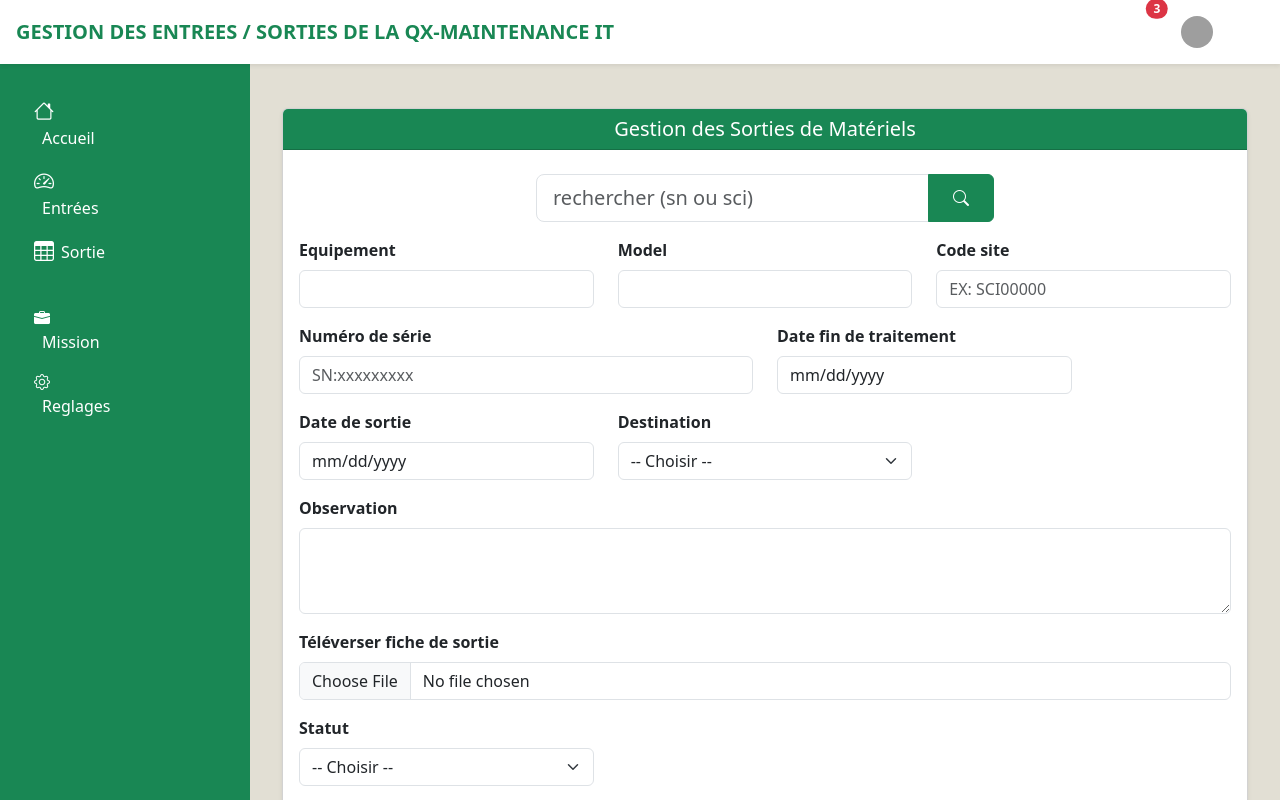
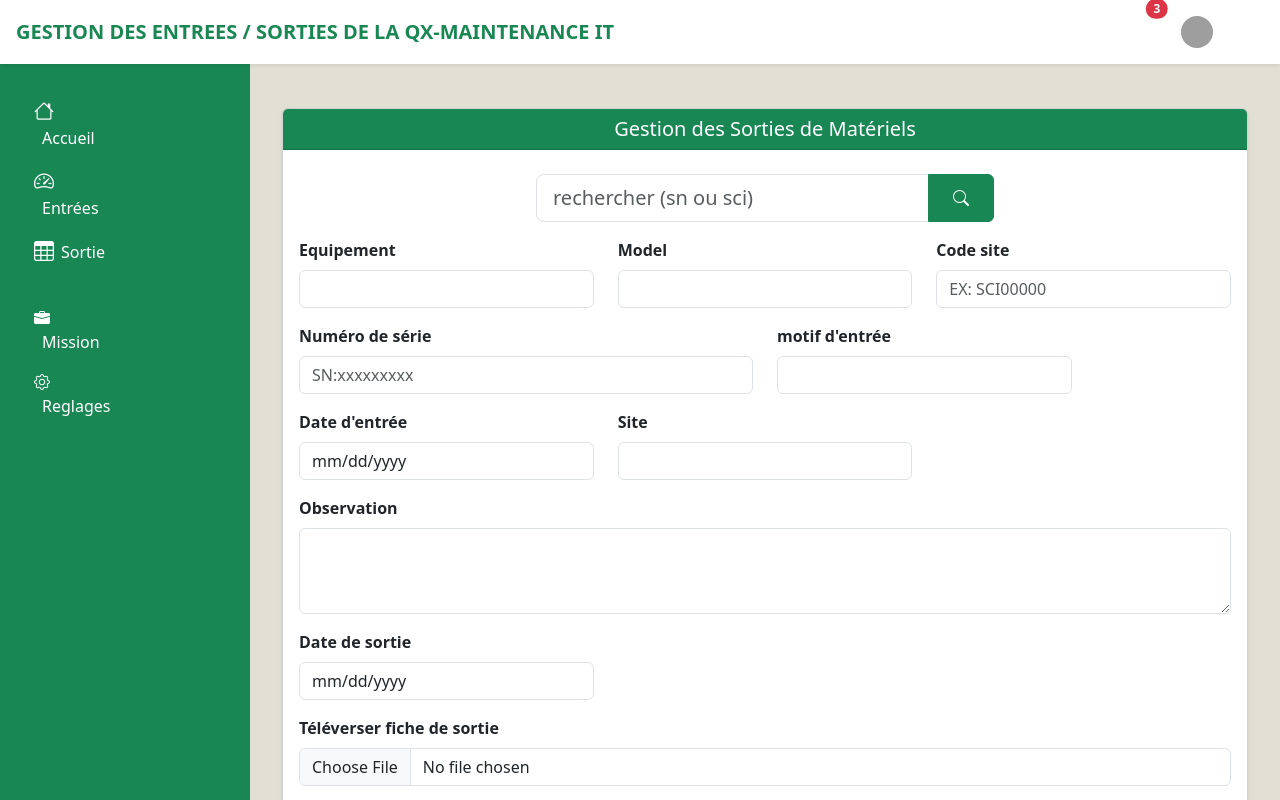
Before and after one commit to malachie45/dashQx_Maint_IT, an Angular app: page /sortie in a window 1280 px wide. Shown: the top 800 px of the page. Built offline with nearby package versions, Linux system fonts and the light colour scheme; grey boxes are pictures that could not be loaded.

Commit message:
recherche auto ok

```diff
--- a/src/app/pages/entree/entree.html
+++ b/src/app/pages/entree/entree.html
@@ -145,11 +145,11 @@
 
           </div>
 
-<<<<<<< HEAD
+
 
           <!-- Upload fichier -->
           <div class="col-md-12 mb-3">
-=======
+
           <!-- Traitement -->
           <!-- <div class="col-md-12 mb-3">
             <label class="form-label">Traitement</label>
@@ -158,7 +158,7 @@
               [(ngModel)]="formData.traitement"
               name="traitement"></textarea>
           </div> -->
->>>>>>> 594a5acafe02cc234df415e19fd1eb79c115e7a9
+
 
             <label class="form-label">
 
--- a/src/app/pages/sortie/sortie.html
+++ b/src/app/pages/sortie/sortie.html
@@ -52,36 +52,41 @@
           </div>
 
 
+          <!-- motif d'entrée -->
+          <div class="col-md-4 mb-3">
+            <label class="form-label">motif d'entrée</label>
+            <input type="text" class="form-control"
+              [(ngModel)]="formData.motifentre"
+              name="motifentre"
+              required  readonly>
+          </div>
+
+          <!-- Date début -->
+          <div class="col-md-4 mb-3">
+            <label class="form-label">Date d'entrée</label>
+            <input type="date" class="form-control"
+              [(ngModel)]="formData.dateEntree"
+              name="dateDebut" readonly>
+          </div>
+
             <!-- Date début -->
-          <div class="col-md-4 mb-3">
+        <!--   <div class="col-md-4 mb-3">
             <label class="form-label">Date fin de traitement</label>
             <input type="date" class="form-control"
               [(ngModel)]="formData.dateDebut"
               name="dateDebut" readonly>
-          </div>
+          </div> -->
 
 
-          <!-- Date de sortie -->
+
+
+          <!-- site -->
           <div class="col-md-4 mb-3">
-            <label class="form-label">Date de sortie</label>
-            <input type="date" class="form-control"
-              [(ngModel)]="formData.dateEntree"
-              name="dateEntree"
-              required readonly>
-          </div>
-
-          <!-- Origine -->
-          <div class="col-md-4 mb-3">
-            <label class="form-label">Destination</label>
-            <select class="form-select"
+            <label class="form-label">Site</label>
+            <input type="text" class="form-control"
               [(ngModel)]="formData.origine"
               name="origine"
               required readonly>
-              <option value="">-- Choisir --</option>
-              <option value="client">Client</option>
-              <option value="interne">Interne</option>
-              <option value="fournisseur">Fournisseur</option>
-            </select>
           </div>
 
           <!-- Equipement -->
@@ -111,6 +116,15 @@
               name="traitement"></textarea>
           </div>
 
+            <!-- Date de sortie -->
+          <div class="col-md-4 mb-3">
+            <label class="form-label">Date de sortie</label>
+            <input type="date" class="form-control"
+              [(ngModel)]="formData.datesorti"
+              name="datesorti"
+              required readonly>
+          </div>
+
                <!-- Fichier à uploader -->
           <div class="col-md-12 mb-3">
             <label class="form-label">Téléverser fiche de sortie</label>
@@ -126,7 +140,6 @@
               name="statut"
               required>
               <option value="">-- Choisir --</option>
-              <option value="encours">En cours</option>
               <option value="resolu">Résolu</option>
               <option value="rebut">Rebut</option>
             </select>
--- a/src/app/pages/sortie/sortie.ts
+++ b/src/app/pages/sortie/sortie.ts
@@ -25,18 +25,20 @@ sorti:any
     origine: '',
     codeSite: '',
     numeroSerie: '',
-    motif: '',
     traitement: '',
     dateDebut: '',
-    dateFin: '',
+    datesorti: '',
     statut: '',
     eqpt: '',
-    model: ''
+    model: '',
+    motifentre:''
   };
 
   constructor(private dataservice:ServiceSortie){}
 
   onSubmit() {
+
+
     // ✅ message succès
           Swal.fire({
                   icon: 'success',
@@ -52,13 +54,14 @@ sorti:any
     origine: '',
     codeSite: '',
     numeroSerie: '',
-    motif: '',
     traitement: '',
     dateDebut: '',
-    dateFin: '',
+    datesorti: '',
     statut: '',
     eqpt: '',
-    model: ''
+    model: '',
+    motifentre:'',
+
   };
 
   }
@@ -67,10 +70,15 @@ sorti:any
     this.donneesRecherche = data;
     console.log(data);
     // remplissage automatique des champs
-      this.formData.eqpt = data.data[0].eqpt;
-      this.formData.model = data.data[0].model;
-      this.formData.codeSite = data.data[0].cod_sit;
-      this.formData.numeroSerie = data.data[0].serial_num;
+      this.formData.eqpt = data.eqpt;
+      this.formData.model = data.model;
+      this.formData.codeSite = data.cod_sit;
+      this.formData.numeroSerie = data.serial_num;
+      this.formData.motifentre = data.motif;
+      this.formData.dateEntree = data.date_entree;
+      this.formData.eqpt = data.nom_eqpt;
+      this.formData.origine = data.nom_site;
+
 
 }
 
--- a/src/app/service/search.ts
+++ b/src/app/service/search.ts
@@ -12,7 +12,7 @@ export class Searchservice {
 
   getsearch(recherch: string): Observable<any> {
   return this.httpclient.get(
-    `http://127.0.0.1:8000/api/recherche?recherch=${recherch}`
+    `http://127.0.0.1:8000/api/recherche-entree?recherch=${recherch}`
   );
 }
 
```
